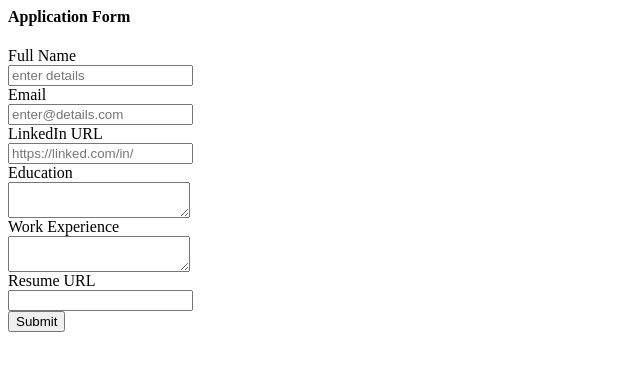
After one commit to stuartwatts-act/my-careers-website, a Flask app: template templates/application_form.html in a window 1280 px wide. The commit adds this page. Shown: the top 371 px of the page, without its empty margins (0-640 px from the left). Run offline with Flask 3, Linux system fonts and the light colour scheme; the template is opened without the code that fills it, so the values that code supplies are empty.

Commit message:
added dynamic pages and thank you for applying page

```diff
--- a/app.py
+++ b/app.py
@@ -1,6 +1,7 @@
 from os import O_NDELAY, O_RDONLY
-from flask import Flask, json, render_template, jsonify
+from flask import Flask, json, render_template, jsonify, request
 from database import load_jobs_from_db, load_job_from_db
+# add_application_to_db
 
 app = Flask(__name__)
 
@@ -26,5 +27,15 @@ def show_job(id):
   return render_template('jobpage.html', job=job)
 
 
+@app.route("/job/<id>/apply", methods=['post'])
+def apply_to_job(id):
+  data = request.form
+  job = load_job_from_db(id)
+  # add_application_to_db(id, data)
+  return render_template('application_submitted.html',
+                         application=data,
+                         job=job)
+
+
 if __name__ == "__main__":
   app.run(host='0.0.0.0', debug=True)
--- /dev/null
+++ b/templates/application_form.html
@@ -0,0 +1,34 @@
+<h4>Application Form</h4>
+<form action="/job/{{job['id']}}/apply" method="post">
+  <div class="mb-2">
+  <label>Full Name</label><br>
+  <input type="text" required name="full_name" placeholder="enter details">
+  </div>
+
+  <div class="mb-2">
+  <label>Email</label><br>
+  <input type="email" required name="email" placeholder="enter@details.com">
+  </div>
+
+  <div class="mb-2">
+  <label>LinkedIn URL</label><br>
+  <input type="url" name="linkedin_url" placeholder="https://linked.com/in/">
+  </div>
+
+  <div class="mb-2">
+  <label>Education</label><br>
+  <textarea name="education"></textarea>
+  </div>
+
+  <div class="mb-2">
+  <label>Work Experience</label><br>
+  <textarea name="work_experience"></textarea>
+  </div>
+
+  <div class="mb-2">
+  <label>Resume URL</label><br>
+  <input type="url" name="resume_url">
+  </div>
+
+  <input type="submit">
+</form>
--- a/templates/jobpage.html
+++ b/templates/jobpage.html
@@ -27,6 +27,7 @@
       <p>{{job.requirements}}</p>
       <h4>Salary</h4>
       <p>{{job.currency}}{{job.salary}}</p>
+      {% include 'application_form.html' %}
     </div>
     {% include 'footer.html' %}
   </body>
```
Also changed, not shown: database.py (+26 -5 lines), templates/application_submitted.html (added, +38 -0 lines).
